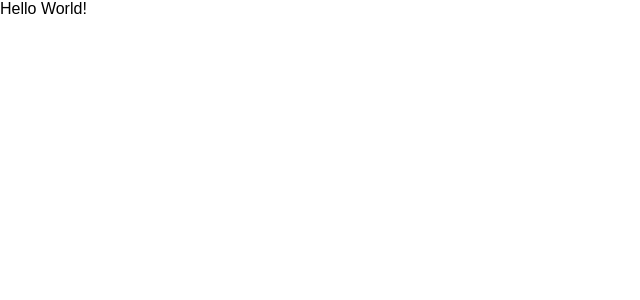
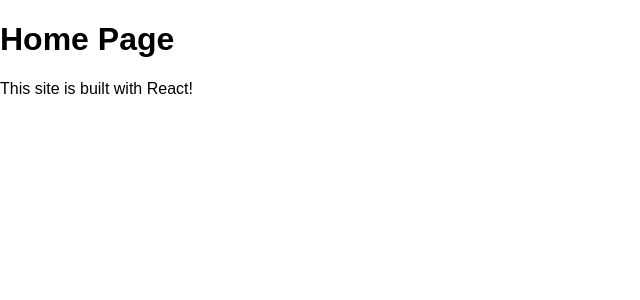
Before and after one commit to Jinksi/react-static-site, a React (Create React App) app: page / in a window 1280 px wide. Shown: the top 300 px of the page, without its empty margins (0-640 px from the left). Built offline with nearby package versions, Linux system fonts and the light colour scheme.

Commit message:
Home page

```diff
--- a/src/App.js
+++ b/src/App.js
@@ -1,9 +1,10 @@
 import React, { Component } from 'react'
+import Home from './views/Home'
 
 class App extends Component {
   render() {
     return (
-      <div>Hello World!</div>
+      <Home />
     )
   }
 }
--- /dev/null
+++ b/src/views/Home.js
@@ -0,0 +1,8 @@
+import React from 'react'
+
+export default (props) => (
+  <div>
+    <h1>Home Page</h1>
+    <p>This site is built with React!</p>
+  </div>
+)
```
